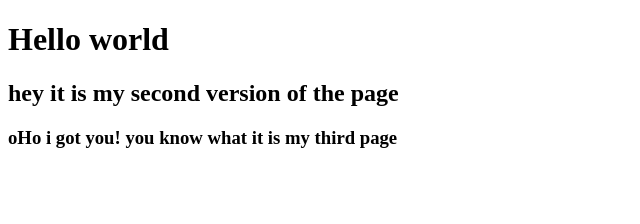
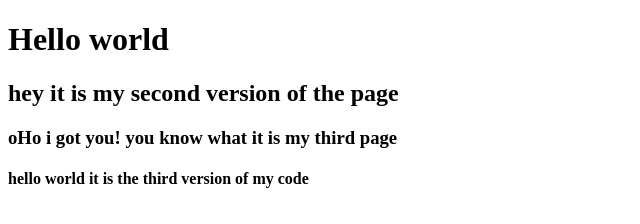
Before and after one commit to Ariful-Islam80/firtst-web-page, a plain HTML site: page index.html in a window 1280 px wide. Shown: the whole page, without its empty margins (0-640 px from the left). Drawn offline with Linux system fonts and the light colour scheme.

Commit message:
it is my fourth changes try for practicing purposef

```diff
--- a/index.html
+++ b/index.html
@@ -9,5 +9,6 @@
             <h1>Hello world</h1>
             <h2>hey it is my second version of the page</h2>
             <h3>oHo i got you! you know what it is my third page</h3>
+            <h4>hello world it is the third version of my code</h4>
 </body>
 </html>
```
